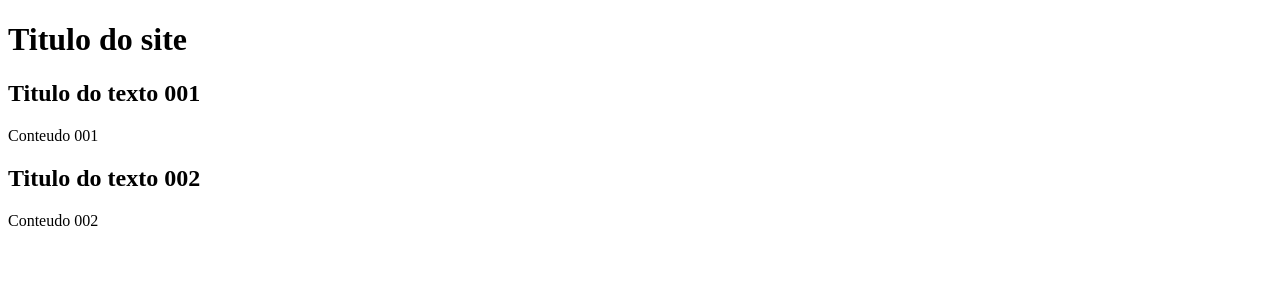
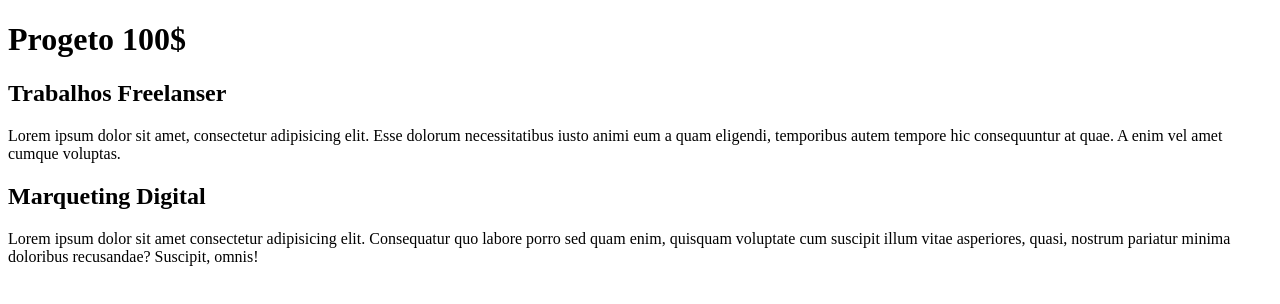
Before and after one commit to AiltondeMercio/github-site, a plain HTML site: page git-site/index.html in a window 1280 px wide. Drawn offline with Linux system fonts and the light colour scheme.

Commit message:
contents

```diff
--- a/git-site/index.html
+++ b/git-site/index.html
@@ -8,15 +8,15 @@
 <body>
     <main>
         <header>
-            <h1>Titulo do site</h1>
+            <h1>Progeto 100$</h1>
         </header>
         <article>
-            <h2>Titulo do texto 001</h2>
-            <p>Conteudo 001</p>
+            <h2>Trabalhos Freelanser</h2>
+            <p>Lorem ipsum dolor sit amet, consectetur adipisicing elit. Esse dolorum necessitatibus iusto animi eum a quam eligendi, temporibus autem tempore hic consequuntur at quae. A enim vel amet cumque voluptas.</p>
         </article>
         <article>
-            <h2>Titulo do texto 002</h2>
-            <p>Conteudo 002</p>
+            <h2>Marqueting Digital</h2>
+            <p>Lorem ipsum dolor sit amet consectetur adipisicing elit. Consequatur quo labore porro sed quam enim, quisquam voluptate cum suscipit illum vitae asperiores, quasi, nostrum pariatur minima doloribus recusandae? Suscipit, omnis!</p>
         </article>
     </main>
 </body>
```
